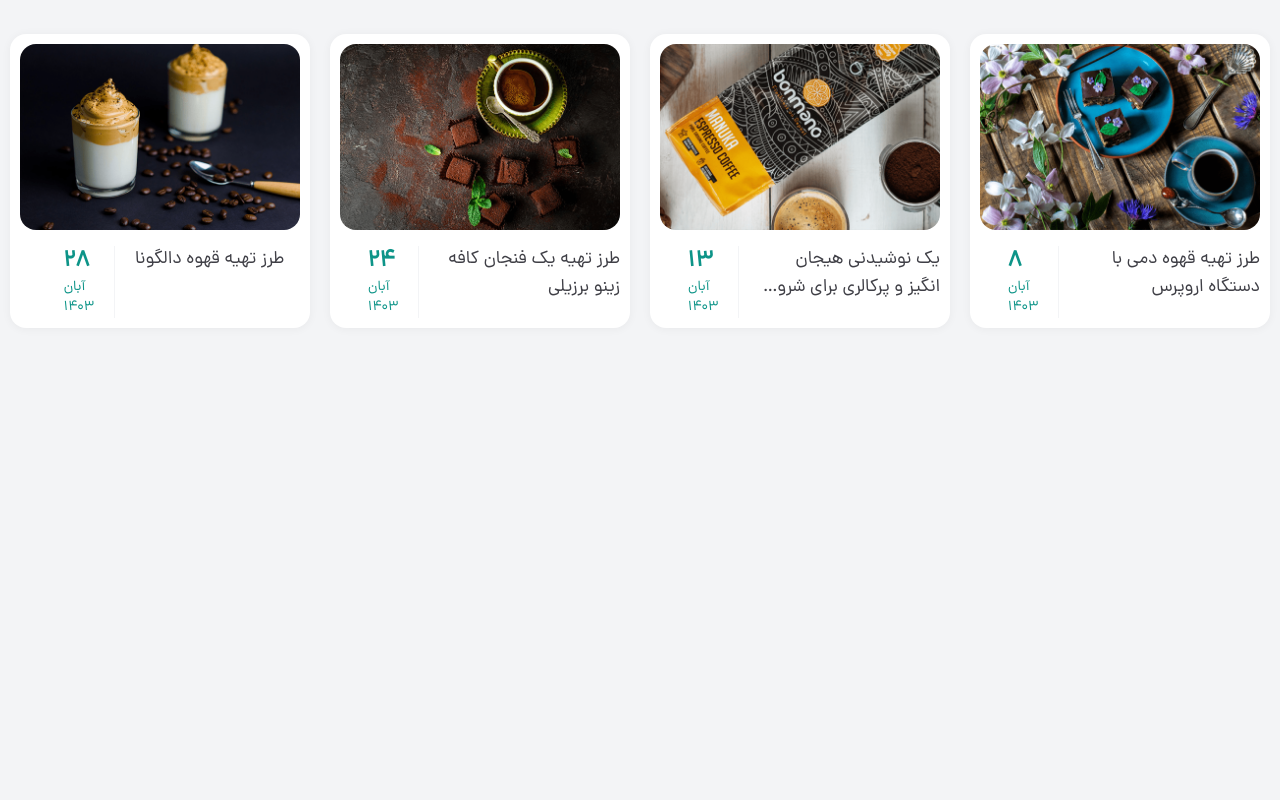
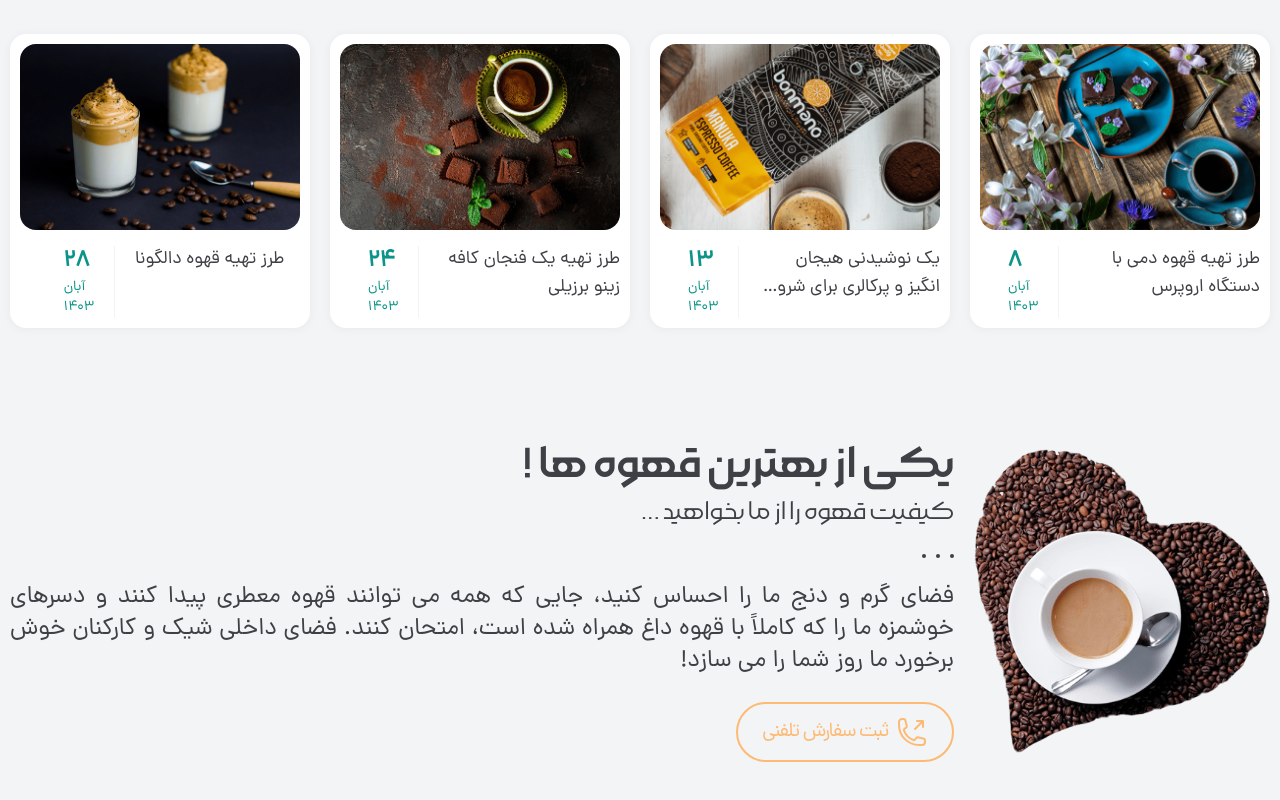
Before and after one commit to RamtinImani/goldencoffee, a website: page public/index.html in a window 1280 px wide. Shown: the part 3780-4580 px from the top of the page. Before the commit the page ends 4220 px from the top, so only its background shows below. Drawn offline with Linux system fonts and the light colour scheme.

Commit message:
added contact us section

```diff
--- a/public/index.html
+++ b/public/index.html
@@ -2308,6 +2308,44 @@
           </div>
         </div>
       </section>
+      <!-- ===== CONTACT US SECTION ===== -->
+      <section class="contact-us mb-16 md:mb-28">
+        <!-- ===== CONTACT US SECTION CONTAINER ===== -->
+        <div class="container">
+          <!-- ===== CONTACT US SECTION CONTENTS ===== -->
+          <div class="flex flex-col gap-y-8 md:flex-row md:items-center md:gap-x-5">
+            <!-- ===== CONTACT US SECTION IMAGE ===== -->
+            <div class="max-h-[305px] max-w-[296px] self-center">
+              <img src="images/contact.png" class="md:h-full md:object-contain" alt="coffee image" />
+            </div>
+            <!-- ===== CONTACT US SECTION DATA ===== -->
+            <div class="text-zinc-700 md:basis-3/4 dark:text-white">
+              <h4 class="mb-0.5 font-MorabbaMedium text-2xl md:mb-1.5 md:text-4xl lg:text-5xl">یکی از بهترین قهوه ها !</h4>
+              <h5 class="font-MorabbaLight text-lg md:text-3xl">کیفیت قهوه را از ما بخواهید ...</h5>
+
+              <div class="my-5 flex items-center gap-x-2.5 md:my-6">
+                <span class="size-1 rounded-full bg-zinc-700 dark:bg-gray-400"></span>
+                <span class="size-1 rounded-full bg-zinc-700 dark:bg-gray-400"></span>
+                <span class="size-1 rounded-full bg-zinc-700 dark:bg-gray-400"></span>
+              </div>
+
+              <p class="mb-5 text-justify text-lg/7 md:mb-6 md:text-xl/8 lg:text-2xl/8">
+                فضای گرم و دنج ما را احساس کنید، جایی که همه می توانند قهوه معطری پیدا کنند و دسرهای خوشمزه ما را که کاملاً با قهوه داغ همراه شده است، امتحان کنند. فضای داخلی شیک و کارکنان خوش برخورد ما روز شما را می سازد!
+              </p>
+
+              <a
+                href="#"
+                class="inline-flex items-center gap-x-2 rounded-full border border-orange-300 from-orange-200 to-orange-300 px-6 py-3 tracking-tightest text-orange-300 transition-all hover:border-gray-100 dark:hover:border-zinc-800 hover:bg-gradient-to-r hover:text-zinc-700 md:border-2 md:text-xl"
+              >
+                <svg class="size-[22px] md:size-8">
+                  <use href="#phone"></use>
+                </svg>
+                <span>ثبت سفارش تلفنی</span>
+              </a>
+            </div>
+          </div>
+        </div>
+      </section>
     </main>
     <!-- ===== SWIPER JS ===== -->
     <script src="js/swiper-bundle.min.js"></script>
```
Also changed, not shown: public/css/app.css.
